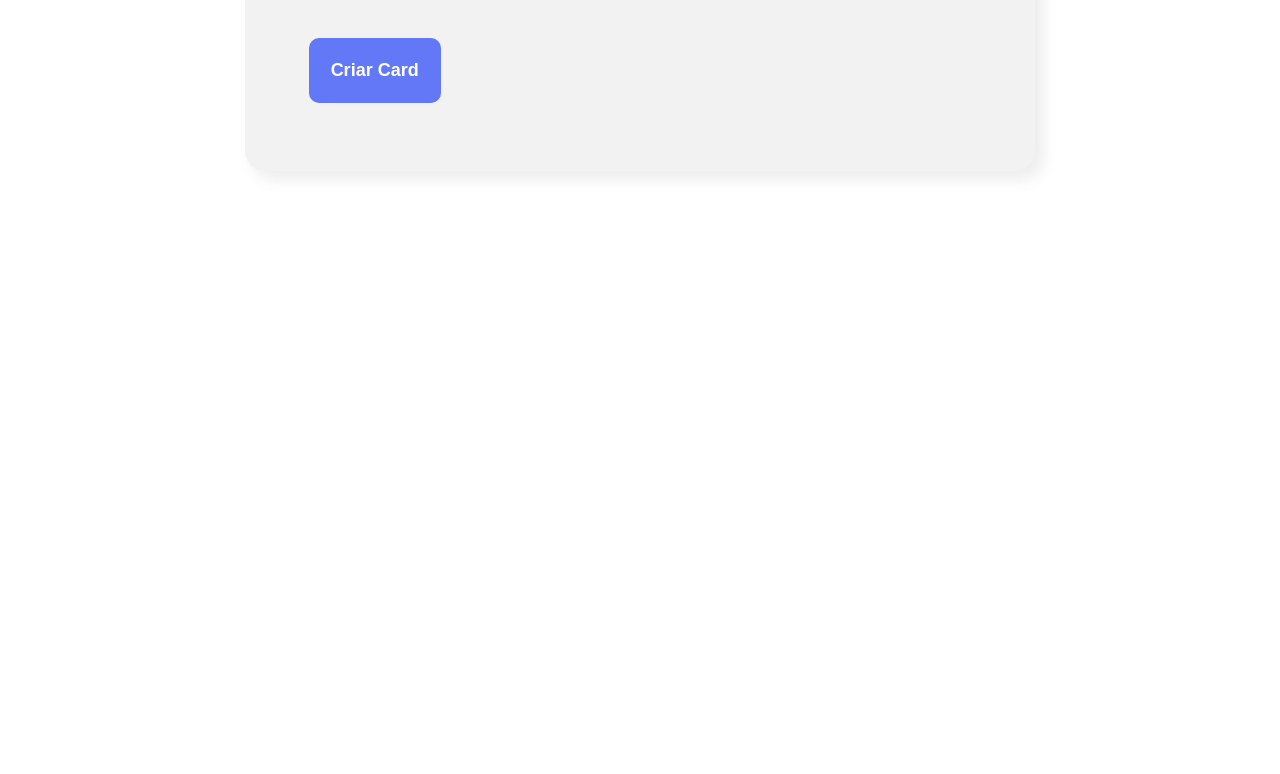
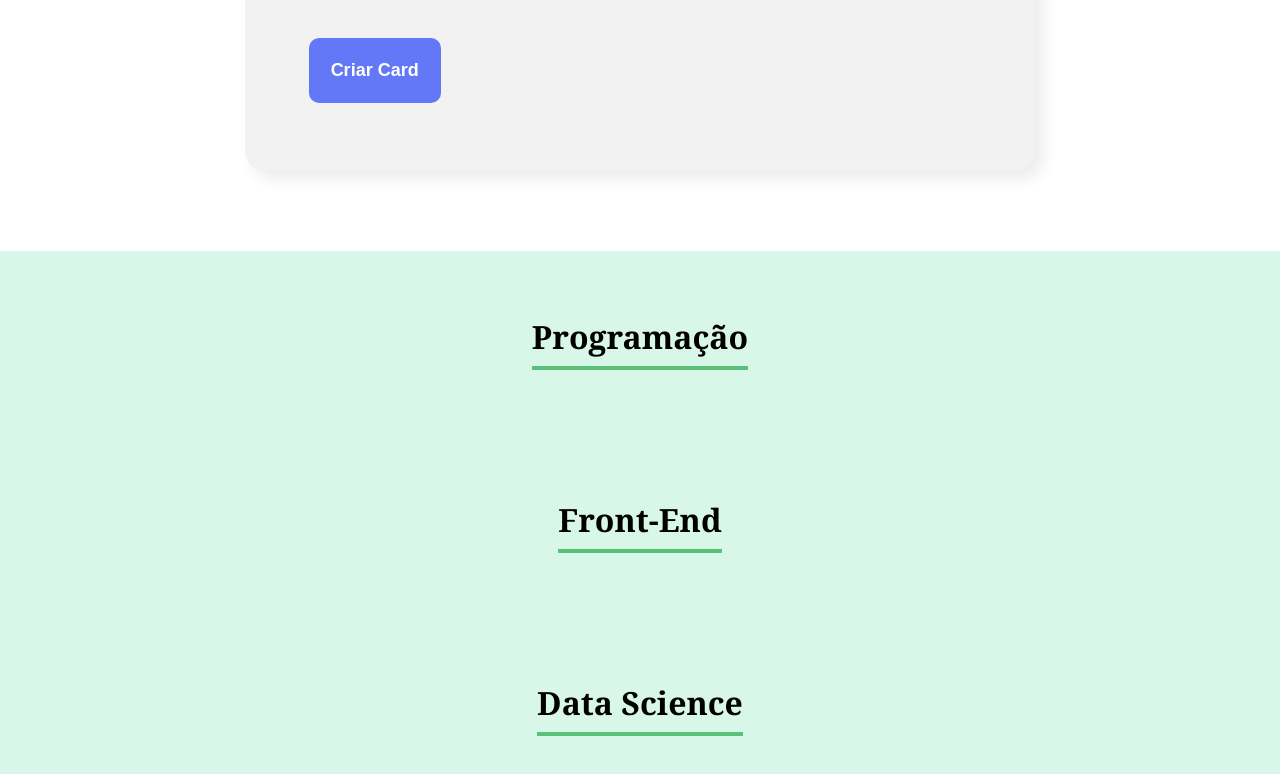
Before and after one commit to GwyZapa/organo, a React (Create React App) app: page / in a window 1280 px wide. Shown: the part 1206-1980 px from the top of the page. Before the commit the page ends 1457 px from the top, so only its background shows below. Built offline with nearby package versions, Linux system fonts and the light colour scheme.

Commit message:
listener dos colaboradores + componente time

```diff
--- a/src/App.js
+++ b/src/App.js
@@ -1,11 +1,25 @@
+import { useState } from 'react';
 import Banner from './components/Banner';
 import Formulario from './components/Formulario';
+import Time from './components/Time';
 
 function App() {
+
+  const [colaboradores, setColaboradores] = useState([])
+
+  const aoNovoColaboradorAdicionado = (colaborador) => {
+    console.log(colaborador);
+    setColaboradores([...colaboradores, colaborador])
+
+  }
+
   return (
     <div className="App">
       <Banner/>
-      <Formulario/>
+      <Formulario aoColaboradorCadastrado={colaborador => aoNovoColaboradorAdicionado(colaborador)}/>
+        <Time nome="Programação"/>
+        <Time nome="Front-End"/>
+        <Time nome="Data Science"/>
     </div>
   );
 }
--- a/src/components/Formulario/index.js
+++ b/src/components/Formulario/index.js
@@ -4,7 +4,7 @@
 import Botao from '../Botao'
 import { useState } from 'react'
 
-const Formulario = () => {
+const Formulario = (props) => {
 
     const times = [
         'Programação',
@@ -19,12 +19,19 @@
     const [nome, setNome] = useState('')
     const [cargo, setCargo] = useState('')
     const [imagem, setImagem] = useState('')
-    const [time, setTime] =useState('')
+    const [time, setTime] = useState('')
 
 
     const aoSalvar = (evento) => {
         evento.preventDefault()
-        console.log('Form submetido!', nome, cargo, imagem, time);
+
+        props.aoColaboradorCadastrado({
+            nome,
+            cargo,
+            imagem,
+            time
+            }
+        )
 
     }
 
@@ -33,11 +40,11 @@
             <form onSubmit={aoSalvar}>
                 <h2>Preencha os dados para criar o Card de Seu Personagem</h2>
                 <CampoTexto obrigatorio={true} label="Nome" placeholder="Digite seu Nome" valor={nome} aoAlterado={valor => setNome(valor)} />
-                <CampoTexto obrigatorio={true} label="Cargo" placeholder="Digite seu Cargo" valor={cargo} aoAlterado={valor => setCargo(valor)}/>
-                <CampoTexto    label="Imagem" placeholder="Digite o endereço da Imagem" valor={imagem} aoAlterado={valor => setImagem(valor)}/>
+                <CampoTexto obrigatorio={true} label="Cargo" placeholder="Digite seu Cargo" valor={cargo} aoAlterado={valor => setCargo(valor)} />
+                <CampoTexto label="Imagem" placeholder="Digite o endereço da Imagem" valor={imagem} aoAlterado={valor => setImagem(valor)} />
                 <ListaSuspensa obrigatorio={true} label="Time " itens={times} valor={time} aoAlterado={valor => setTime(valor)}  ></ListaSuspensa>
                 <Botao>
-                        Criar Card
+                    Criar Card
                 </Botao>
             </form>
         </section>
--- /dev/null
+++ b/src/components/Time/Time.css
@@ -0,0 +1,13 @@
+.time {
+    text-align: center;
+    padding: 32px;
+    background-color: #d9f7e9;
+}
+
+.time h3{
+    font-size: 32px;
+    border-bottom: 4px solid #57c278;
+    display: inline-block;
+    padding-bottom: 8px;
+    font-family: Georgia, 'Times New Roman', Times, serif;
+}
--- /dev/null
+++ b/src/components/Time/index.js
@@ -0,0 +1,10 @@
+import './Time.css'
+
+const Time = (props) =>{
+    return(
+            <section className='time'>
+                <h3>{props.nome}</h3>
+            </section>
+    )
+}
+export default Time
```
